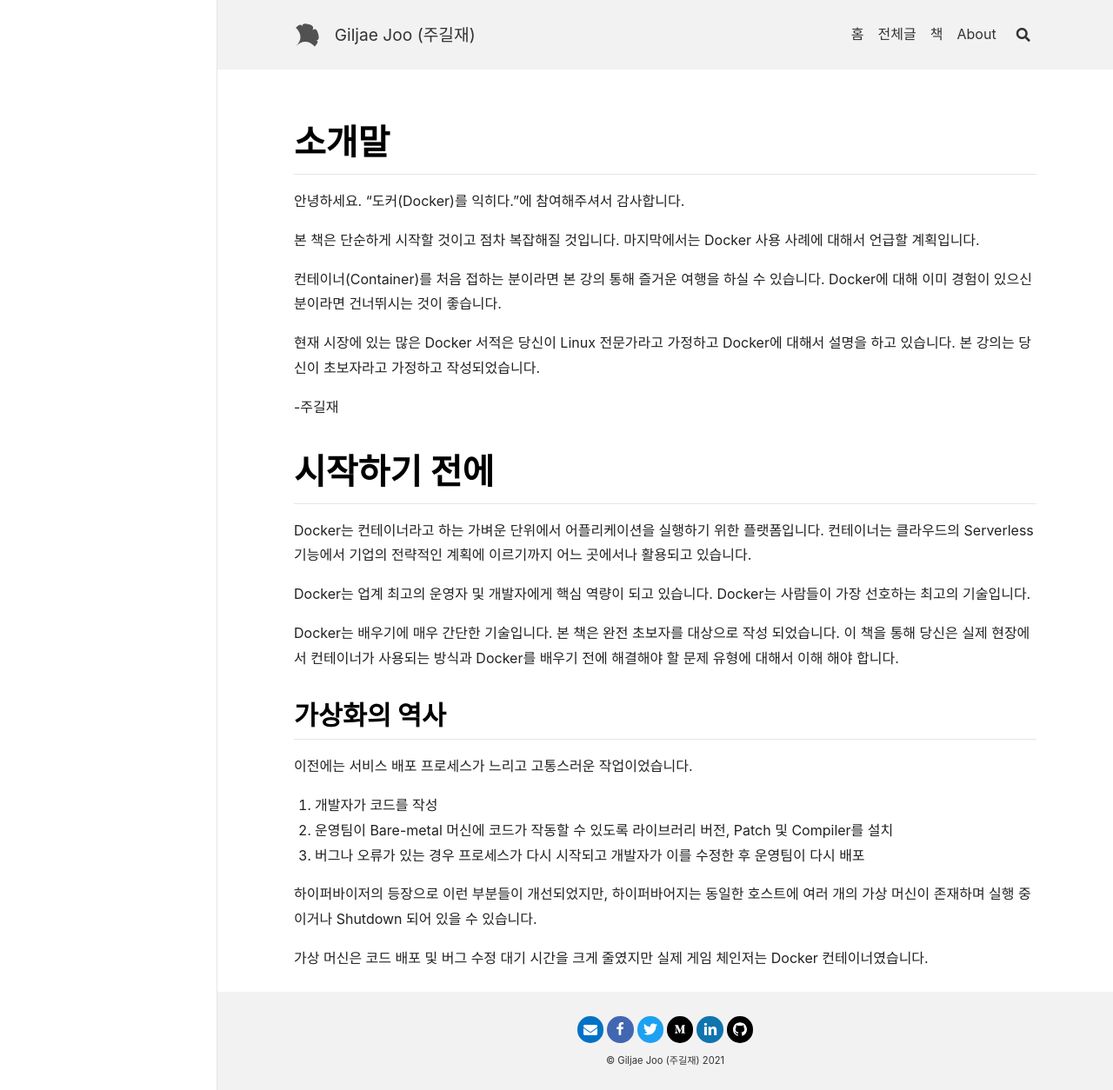
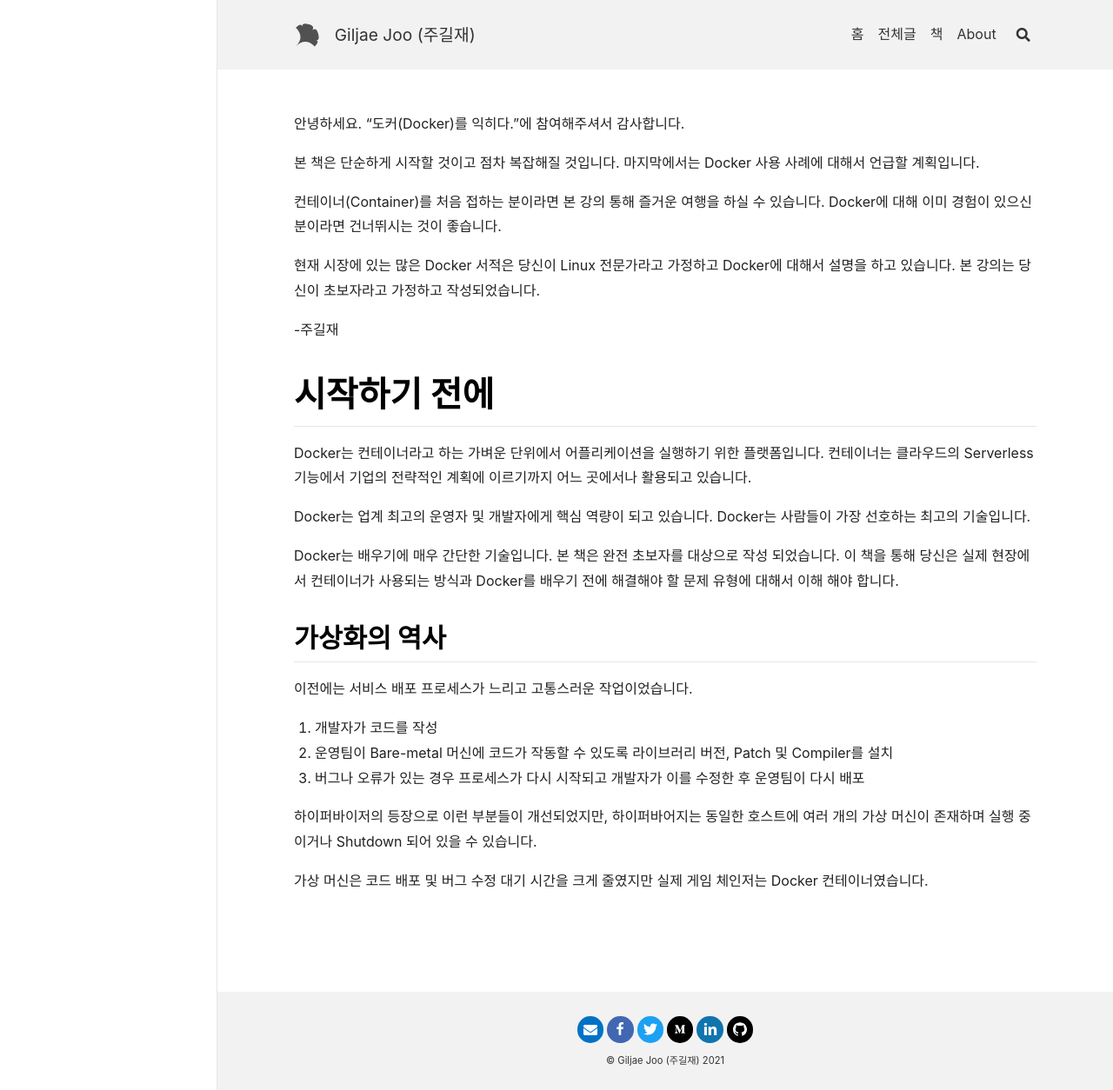
Before and after one commit to giljae/giljae.github.io, a Jekyll site: the page built from books/도커(Docker)를 익히다.md, in a window 1280 px wide. Shown: the whole page at 87% size. Built offline with Jekyll 4.4.1, drawn with Linux system fonts in a browser that asks for light colours; nearby versions of some CDN libraries; comment, search, counter and statistics services are not loaded.

Commit message:
Update 도커(Docker)를 익히다.md

```diff
--- a/books/도커(Docker)를 익히다.md
+++ b/books/도커(Docker)를 익히다.md
@@ -5,7 +5,6 @@
   nav: layouts
 ---
 
-# 소개말
 안녕하세요. "도커(Docker)를 익히다."에 참여해주셔서 감사합니다.
 
 본 책은 단순하게 시작할 것이고 점차 복잡해질 것입니다. 마지막에서는 Docker 사용 사례에 대해서 언급할 계획입니다.
```
